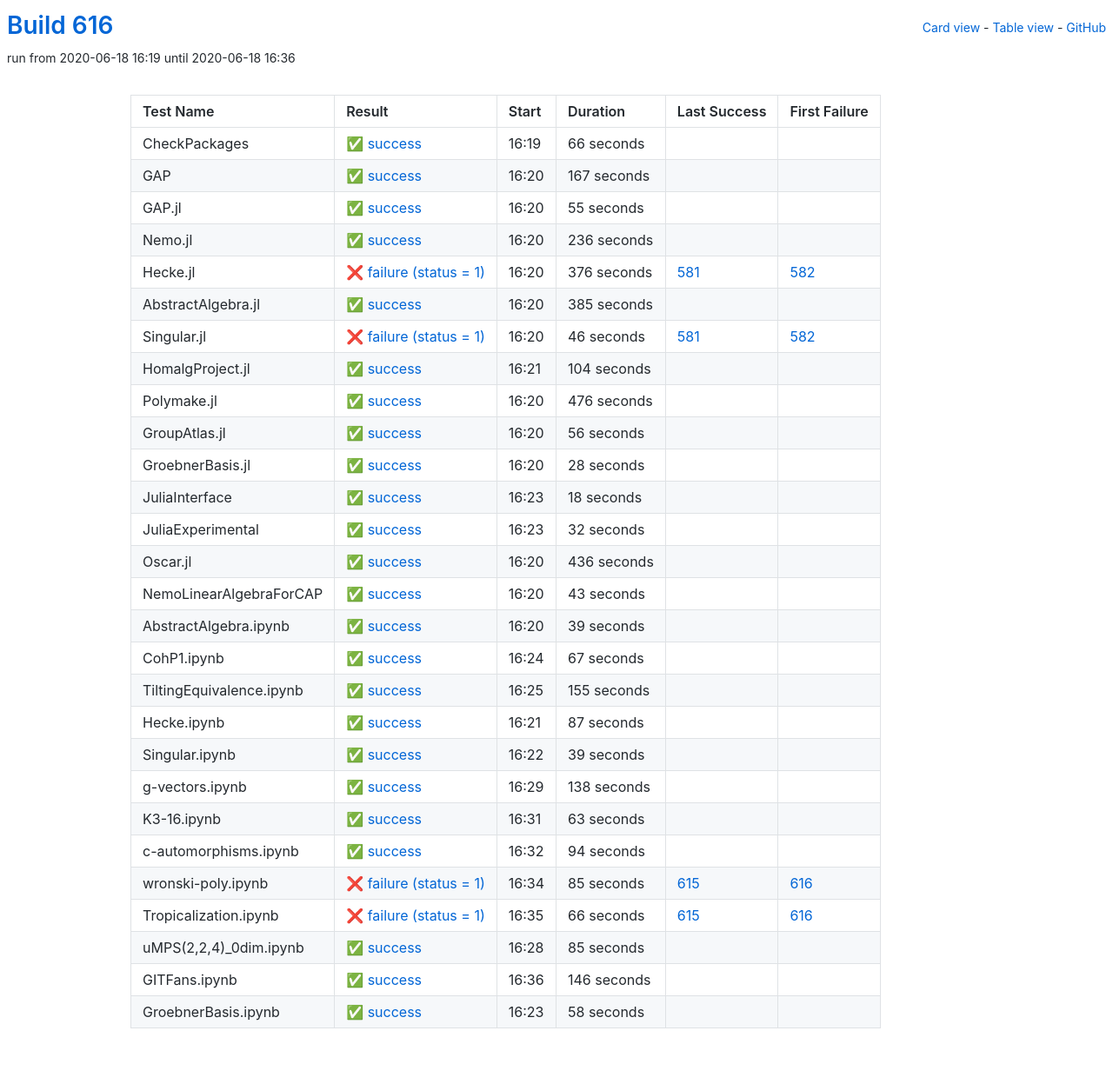
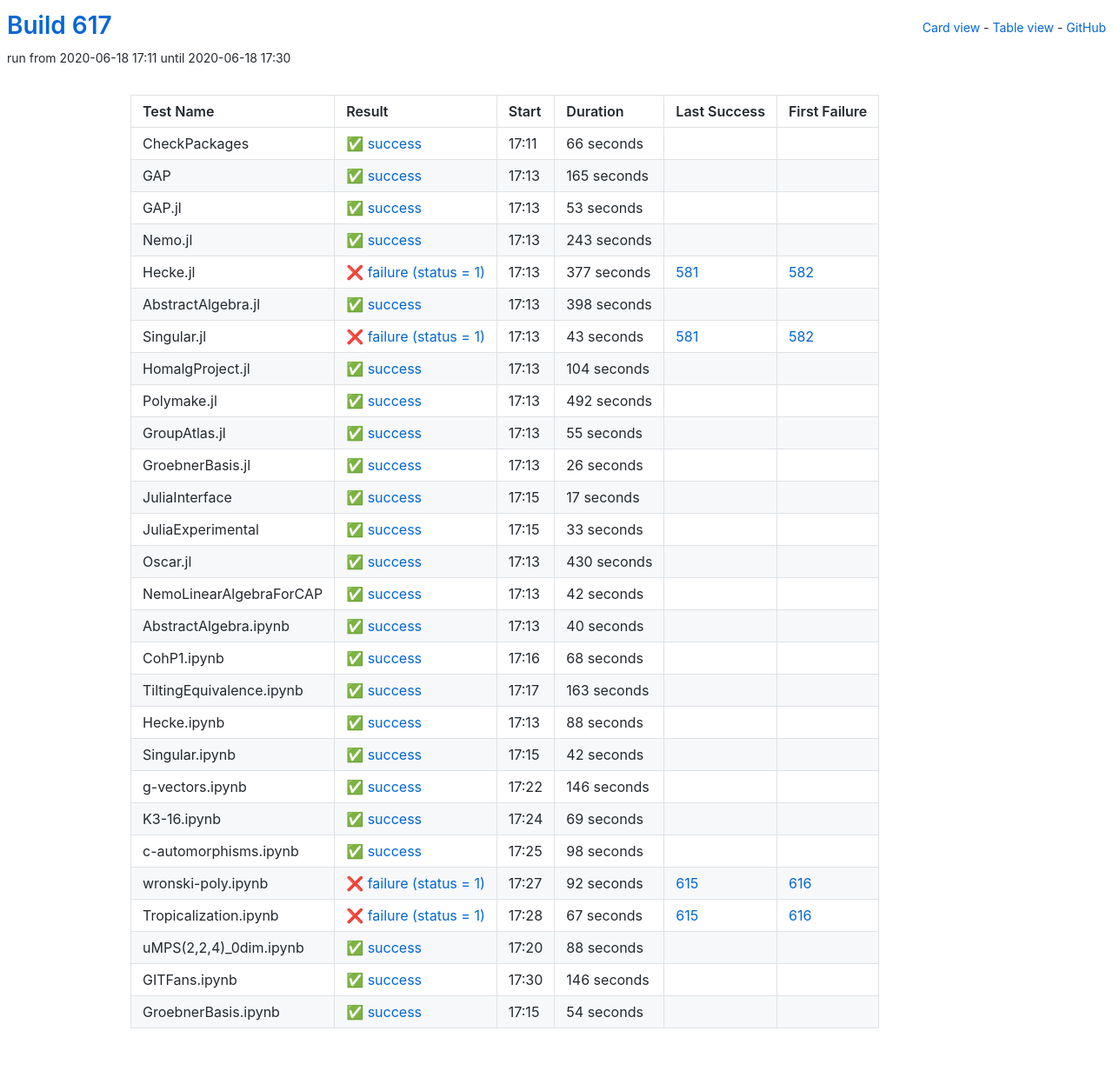
Before and after one commit to oscar-system/oscar-ci-status-1.4, a Jekyll site: the page built from table.html, in a window 1280 px wide. Shown: the whole page at 87% size. Built offline with Jekyll 4.4.1, drawn with Linux system fonts in a browser that asks for light colours.

Commit message:
Build #617

```diff
--- a/_data/ci.yml
+++ b/_data/ci.yml
@@ -1,6 +1,6 @@
 ---
-build: 616
-build_url: https://oscarci.mathematik.uni-kl.de/job/oscar-julia-1.4/616/
+build: 617
+build_url: https://oscarci.mathematik.uni-kl.de/job/oscar-julia-1.4/617/
 job: oscar-julia-1.4
 organization: oscar-system
 repo: oscar-ci-status-1.4
@@ -8,8 +8,8 @@ repourl: https://github.com/oscar-system/oscar-ci-status-1.4
 tests:
 - name: CheckPackages
   id: checkpackages
-  log: https://oscarci.mathematik.uni-kl.de/job/oscar-julia-1.4/616/artifact/logs/build-616/CheckPackages.log
-  start: 2020-06-18 16:19
+  log: https://oscarci.mathematik.uni-kl.de/job/oscar-julia-1.4/617/artifact/logs/build-617/CheckPackages.log
+  start: 2020-06-18 17:11
   success: true
   exitcode: 0
   status: success
@@ -20,80 +20,80 @@ tests:
   first_failure_url:
 - name: GAP
   id: gap
-  log: https://oscarci.mathematik.uni-kl.de/job/oscar-julia-1.4/616/artifact/logs/build-616/GAP.log
-  start: 2020-06-18 16:20
+  log: https://oscarci.mathematik.uni-kl.de/job/oscar-julia-1.4/617/artifact/logs/build-617/GAP.log
+  start: 2020-06-18 17:13
   success: true
   exitcode: 0
   status: success
-  duration: 167
+  duration: 165
   last_success: false
   last_success_url:
   first_failure: false
   first_failure_url:
 - name: GAP.jl
   id: gap-jl
-  log: https://oscarci.mathematik.uni-kl.de/job/oscar-julia-1.4/616/artifact/logs/build-616/GAP.jl.log
-  start: 2020-06-18 16:20
+  log: https://oscarci.mathematik.uni-kl.de/job/oscar-julia-1.4/617/artifact/logs/build-617/GAP.jl.log
+  start: 2020-06-18 17:13
   success: true
   exitcode: 0
   status: success
-  duration: 55
+  duration: 53
   last_success: false
   last_success_url:
   first_failure: false
   first_failure_url:
 - name: Nemo.jl
   id: nemo-jl
-  log: https://oscarci.mathematik.uni-kl.de/job/oscar-julia-1.4/616/artifact/logs/build-616/Nemo.jl.log
-  start: 2020-06-18 16:20
+  log: https://oscarci.mathematik.uni-kl.de/job/oscar-julia-1.4/617/artifact/logs/build-617/Nemo.jl.log
+  start: 2020-06-18 17:13
   success: true
   exitcode: 0
   status: success
-  duration: 236
+  duration: 243
   last_success: false
   last_success_url:
   first_failure: false
   first_failure_url:
 - name: Hecke.jl
   id: hecke-jl
-  log: https://oscarci.mathematik.uni-kl.de/job/oscar-julia-1.4/616/artifact/logs/build-616/Hecke.jl.log
-  start: 2020-06-18 16:20
+  log: https://oscarci.mathematik.uni-kl.de/job/oscar-julia-1.4/617/artifact/logs/build-617/Hecke.jl.log
+  start: 2020-06-18 17:13
   success: false
   exitcode: 1
   status: failure
-  duration: 376
+  duration: 377
   last_success: 581
   last_success_url: https://oscarci.mathematik.uni-kl.de/job/oscar-julia-1.4/581/
   first_failure: 582
   first_failure_url: https://oscarci.mathematik.uni-kl.de/job/oscar-julia-1.4/582/
 - name: AbstractAlgebra.jl
   id: abstractalgebra-jl
-  log: https://oscarci.mathematik.uni-kl.de/job/oscar-julia-1.4/616/artifact/logs/build-616/AbstractAlgebra.jl.log
-  start: 2020-06-18 16:20
+  log: https://oscarci.mathematik.uni-kl.de/job/oscar-julia-1.4/617/artifact/logs/build-617/AbstractAlgebra.jl.log
+  start: 2020-06-18 17:13
   success: true
   exitcode: 0
   status: success
-  duration: 385
+  duration: 398
   last_success: false
   last_success_url:
   first_failure: false
   first_failure_url:
 - name: Singular.jl
   id: singular-jl
-  log: https://oscarci.mathematik.uni-kl.de/job/oscar-julia-1.4/616/artifact/logs/build-616/Singular.jl.log
-  start: 2020-06-18 16:20
+  log: https://oscarci.mathematik.uni-kl.de/job/oscar-julia-1.4/617/artifact/logs/build-617/Singular.jl.log
+  start: 2020-06-18 17:13
   success: false
   exitcode: 1
   status: failure
-  duration: 46
+  duration: 43
   last_success: 581
   last_success_url: https://oscarci.mathematik.uni-kl.de/job/oscar-julia-1.4/581/
   first_failure: 582
   first_failure_url: https://oscarci.mathematik.uni-kl.de/job/oscar-julia-1.4/582/
 - name: HomalgProject.jl
   id: homalgproject-jl
-  log: https://oscarci.mathematik.uni-kl.de/job/oscar-julia-1.4/616/artifact/logs/build-616/HomalgProject.jl.log
-  start: 2020-06-18 16:21
+  log: https://oscarci.mathematik.uni-kl.de/job/oscar-julia-1.4/617/artifact/logs/build-617/HomalgProject.jl.log
+  start: 2020-06-18 17:13
   success: true
   exitcode: 0
   status: success
@@ -104,224 +104,224 @@ tests:
   first_failure_url:
 - name: Polymake.jl
   id: polymake-jl
-  log: https://oscarci.mathematik.uni-kl.de/job/oscar-julia-1.4/616/artifact/logs/build-616/Polymake.jl.log
-  start: 2020-06-18 16:20
+  log: https://oscarci.mathematik.uni-kl.de/job/oscar-julia-1.4/617/artifact/logs/build-617/Polymake.jl.log
+  start: 2020-06-18 17:13
   success: true
   exitcode: 0
   status: success
-  duration: 476
+  duration: 492
   last_success: false
   last_success_url:
   first_failure: false
   first_failure_url:
 - name: GroupAtlas.jl
   id: groupatlas-jl
-  log: https://oscarci.mathematik.uni-kl.de/job/oscar-julia-1.4/616/artifact/logs/build-616/GroupAtlas.jl.log
-  start: 2020-06-18 16:20
+  log: https://oscarci.mathematik.uni-kl.de/job/oscar-julia-1.4/617/artifact/logs/build-617/GroupAtlas.jl.log
+  start: 2020-06-18 17:13
   success: true
   exitcode: 0
   status: success
-  duration: 56
+  duration: 55
   last_success: false
   last_success_url:
   first_failure: false
   first_failure_url:
 - name: GroebnerBasis.jl
   id: groebnerbasis-jl
-  log: https://oscarci.mathematik.uni-kl.de/job/oscar-julia-1.4/616/artifact/logs/build-616/GroebnerBasis.jl.log
-  start: 2020-06-18 16:20
+  log: https://oscarci.mathematik.uni-kl.de/job/oscar-julia-1.4/617/artifact/logs/build-617/GroebnerBasis.jl.log
+  start: 2020-06-18 17:13
   success: true
   exitcode: 0
   status: success
-  duration: 28
+  duration: 26
   last_success: false
   last_success_url:
   first_failure: false
   first_failure_url:
 - name: JuliaInterface
   id: juliainterface
-  log: https://oscarci.mathematik.uni-kl.de/job/oscar-julia-1.4/616/artifact/logs/build-616/JuliaInterface.log
-  start: 2020-06-18 16:23
+  log: https://oscarci.mathematik.uni-kl.de/job/oscar-julia-1.4/617/artifact/logs/build-617/JuliaInterface.log
+  start: 2020-06-18 17:15
   success: true
   exitcode: 0
   status: success
-  duration: 18
+  duration: 17
   last_success: false
   last_success_url:
   first_failure: false
   first_failure_url:
 - name: JuliaExperimental
   id: juliaexperimental
-  log: https://oscarci.mathematik.uni-kl.de/job/oscar-julia-1.4/616/artifact/logs/build-616/JuliaExperimental.log
-  start: 2020-06-18 16:23
+  log: https://oscarci.mathematik.uni-kl.de/job/oscar-julia-1.4/617/artifact/logs/build-617/JuliaExperimental.log
+  start: 2020-06-18 17:15
   success: true
   exitcode: 0
   status: success
-  duration: 32
+  duration: 33
   last_success: false
   last_success_url:
   first_failure: false
   first_failure_url:
 - name: Oscar.jl
   id: oscar-jl
-  log: https://oscarci.mathematik.uni-kl.de/job/oscar-julia-1.4/616/artifact/logs/build-616/Oscar.jl.log
-  start: 2020-06-18 16:20
+  log: https://oscarci.mathematik.uni-kl.de/job/oscar-julia-1.4/617/artifact/logs/build-617/Oscar.jl.log
+  start: 2020-06-18 17:13
   success: true
   exitcode: 0
   status: success
-  duration: 436
+  duration: 430
   last_success: false
   last_success_url:
   first_failure: false
   first_failure_url:
 - name: NemoLinearAlgebraForCAP
   id: nemolinearalgebraforcap
-  log: https://oscarci.mathematik.uni-kl.de/job/oscar-julia-1.4/616/artifact/logs/build-616/NemoLinearAlgebraForCAP.log
-  start: 2020-06-18 16:20
+  log: https://oscarci.mathematik.uni-kl.de/job/oscar-julia-1.4/617/artifact/logs/build-617/NemoLinearAlgebraForCAP.log
+  start: 2020-06-18 17:13
   success: true
   exitcode: 0
   status: success
-  duration: 43
+  duration: 42
   last_success: false
   last_success_url:
   first_failure: false
   first_failure_url:
 - name: AbstractAlgebra.ipynb
   id: abstractalgebra-ipynb
-  log: https://oscarci.mathematik.uni-kl.de/job/oscar-julia-1.4/616/artifact/logs/build-616/AbstractAlgebra.ipynb.log
-  start: 2020-06-18 16:20
+  log: https://oscarci.mathematik.uni-kl.de/job/oscar-julia-1.4/617/artifact/logs/build-617/AbstractAlgebra.ipynb.log
+  start: 2020-06-18 17:13
   success: true
   exitcode: 0
   status: success
-  duration: 39
+  duration: 40
   last_success: false
   last_success_url:
   first_failure: false
   first_failure_url:
 - name: CohP1.ipynb
   id: cohp1-ipynb
-  log: https://oscarci.mathematik.uni-kl.de/job/oscar-julia-1.4/616/artifact/logs/build-616/CohP1.ipynb.log
-  start: 2020-06-18 16:24
+  log: https://oscarci.mathematik.uni-kl.de/job/oscar-julia-1.4/617/artifact/logs/build-617/CohP1.ipynb.log
+  start: 2020-06-18 17:16
   success: true
   exitcode: 0
   status: success
-  duration: 67
+  duration: 68
   last_success: false
   last_success_url:
   first_failure: false
   first_failure_url:
 - name: TiltingEquivalence.ipynb
   id: tiltingequivalence-ipynb
-  log: https://oscarci.mathematik.uni-kl.de/job/oscar-julia-1.4/616/artifact/logs/build-616/TiltingEquivalence.ipynb.log
-  start: 2020-06-18 16:25
+  log: https://oscarci.mathematik.uni-kl.de/job/oscar-julia-1.4/617/artifact/logs/build-617/TiltingEquivalence.ipynb.log
+  start: 2020-06-18 17:17
   success: true
   exitcode: 0
   status: success
-  duration: 155
+  duration: 163
   last_success: false
   last_success_url:
   first_failure: false
   first_failure_url:
 - name: Hecke.ipynb
   id: hecke-ipynb
-  log: https://oscarci.mathematik.uni-kl.de/job/oscar-julia-1.4/616/artifact/logs/build-616/Hecke.ipynb.log
-  start: 2020-06-18 16:21
+  log: https://oscarci.mathematik.uni-kl.de/job/oscar-julia-1.4/617/artifact/logs/build-617/Hecke.ipynb.log
+  start: 2020-06-18 17:13
   success: true
   exitcode: 0
   status: success
-  duration: 87
+  duration: 88
   last_success: false
   last_success_url:
   first_failure: false
   first_failure_url:
 - name: Singular.ipynb
   id: singular-ipynb
-  log: https://oscarci.mathematik.uni-kl.de/job/oscar-julia-1.4/616/artifact/logs/build-616/Singular.ipynb.log
-  start: 2020-06-18 16:22
+  log: https://oscarci.mathematik.uni-kl.de/job/oscar-julia-1.4/617/artifact/logs/build-617/Singular.ipynb.log
+  start: 2020-06-18 17:15
   success: true
   exitcode: 0
   status: success
-  duration: 39
+  duration: 42
   last_success: false
   last_success_url:
   first_failure: false
   first_failure_url:
 - name: g-vectors.ipynb
   id: g-vectors-ipynb
-  log: https://oscarci.mathematik.uni-kl.de/job/oscar-julia-1.4/616/artifact/logs/build-616/g-vectors.ipynb.log
-  start: 2020-06-18 16:29
+  log: https://oscarci.mathematik.uni-kl.de/job/oscar-julia-1.4/617/artifact/logs/build-617/g-vectors.ipynb.log
+  start: 2020-06-18 17:22
   success: true
   exitcode: 0
   status: success
-  duration: 138
+  duration: 146
   last_success: false
   last_success_url:
   first_failure: false
   first_failure_url:
 - name: K3-16.ipynb
   id: k3-16-ipynb
-  log: https://oscarci.mathematik.uni-kl.de/job/oscar-julia-1.4/616/artifact/logs/build-616/K3-16.ipynb.log
-  start: 2020-06-18 16:31
+  log: https://oscarci.mathematik.uni-kl.de/job/oscar-julia-1.4/617/artifact/logs/build-617/K3-16.ipynb.log
+  start: 2020-06-18 17:24
   success: true
   exitcode: 0
   status: success
-  duration: 63
+  duration: 69
   last_success: false
   last_success_url:
   first_failure: false
   first_failure_url:
 - name: c-automorphisms.ipynb
   id: c-automorphisms-ipynb
-  log: https://oscarci.mathematik.uni-kl.de/job/oscar-julia-1.4/616/artifact/logs/build-616/c-automorphisms.ipynb.log
-  start: 2020-06-18 16:32
+  log: https://oscarci.mathematik.uni-kl.de/job/oscar-julia-1.4/617/artifact/logs/build-617/c-automorphisms.ipynb.log
+  start: 2020-06-18 17:25
   success: true
   exitcode: 0
   status: success
-  duration: 94
+  duration: 98
   last_success: false
   last_success_url:
   first_failure: false
   first_failure_url:
 - name: wronski-poly.ipynb
   id: wronski-poly-ipynb
-  log: https://oscarci.mathematik.uni-kl.de/job/oscar-julia-1.4/616/artifact/logs/build-616/wronski-poly.ipynb.log
-  start: 2020-06-18 16:34
+  log: https://oscarci.mathematik.uni-kl.de/job/oscar-julia-1.4/617/artifact/logs/build-617/wronski-poly.ipynb.log
+  start: 2020-06-18 17:27
   success: false
   exitcode: 1
   status: failure
-  duration: 85
+  duration: 92
   last_success: 615
   last_success_url: https://oscarci.mathematik.uni-kl.de/job/oscar-julia-1.4/615/
   first_failure: 616
   first_failure_url: https://oscarci.mathematik.uni-kl.de/job/oscar-julia-1.4/616/
 - name: Tropicalization.ipynb
   id: tropicalization-ipynb
-  log: https://oscarci.mathematik.uni-kl.de/job/oscar-julia-1.4/616/artifact/logs/build-616/Tropicalization.ipynb.log
-  start: 2020-06-18 16:35
+  log: https://oscarci.mathematik.uni-kl.de/job/oscar-julia-1.4/617/artifact/logs/build-617/Tropicalization.ipynb.log
+  start: 2020-06-18 17:28
   success: false
   exitcode: 1
   status: failure
-  duration: 66
+  duration: 67
   last_success: 615
   last_success_url: https://oscarci.mathematik.uni-kl.de/job/oscar-julia-1.4/615/
   first_failure: 616
   first_failure_url: https://oscarci.mathematik.uni-kl.de/job/oscar-julia-1.4/616/
 - name: uMPS(2,2,4)_0dim.ipynb
   id: umps-2-2-4-0dim-ipynb
-  log: https://oscarci.mathematik.uni-kl.de/job/oscar-julia-1.4/616/artifact/logs/build-616/uMPS-2-2-4-_0dim.ipynb.log
-  start: 2020-06-18 16:28
+  log: https://oscarci.mathematik.uni-kl.de/job/oscar-julia-1.4/617/artifact/logs/build-617/uMPS-2-2-4-_0dim.ipynb.log
+  start: 2020-06-18 17:20
   success: true
   exitcode: 0
   status: success
-  duration: 85
+  duration: 88
   last_success: false
   last_success_url:
   first_failure: false
   first_failure_url:
 - name: GITFans.ipynb
   id: gitfans-ipynb
-  log: https://oscarci.mathematik.uni-kl.de/job/oscar-julia-1.4/616/artifact/logs/build-616/GITFans.ipynb.log
-  start: 2020-06-18 16:36
+  log: https://oscarci.mathematik.uni-kl.de/job/oscar-julia-1.4/617/artifact/logs/build-617/GITFans.ipynb.log
+  start: 2020-06-18 17:30
   success: true
   exitcode: 0
   status: success
@@ -332,12 +332,12 @@ tests:
   first_failure_url:
 - name: GroebnerBasis.ipynb
   id: groebnerbasis-ipynb
-  log: https://oscarci.mathematik.uni-kl.de/job/oscar-julia-1.4/616/artifact/logs/build-616/GroebnerBasis.ipynb.log
-  start: 2020-06-18 16:23
+  log: https://oscarci.mathematik.uni-kl.de/job/oscar-julia-1.4/617/artifact/logs/build-617/GroebnerBasis.ipynb.log
+  start: 2020-06-18 17:15
   success: true
   exitcode: 0
   status: success
-  duration: 58
+  duration: 54
   last_success: false
   last_success_url:
   first_failure: false
```
Also changed, not shown: README.md.
